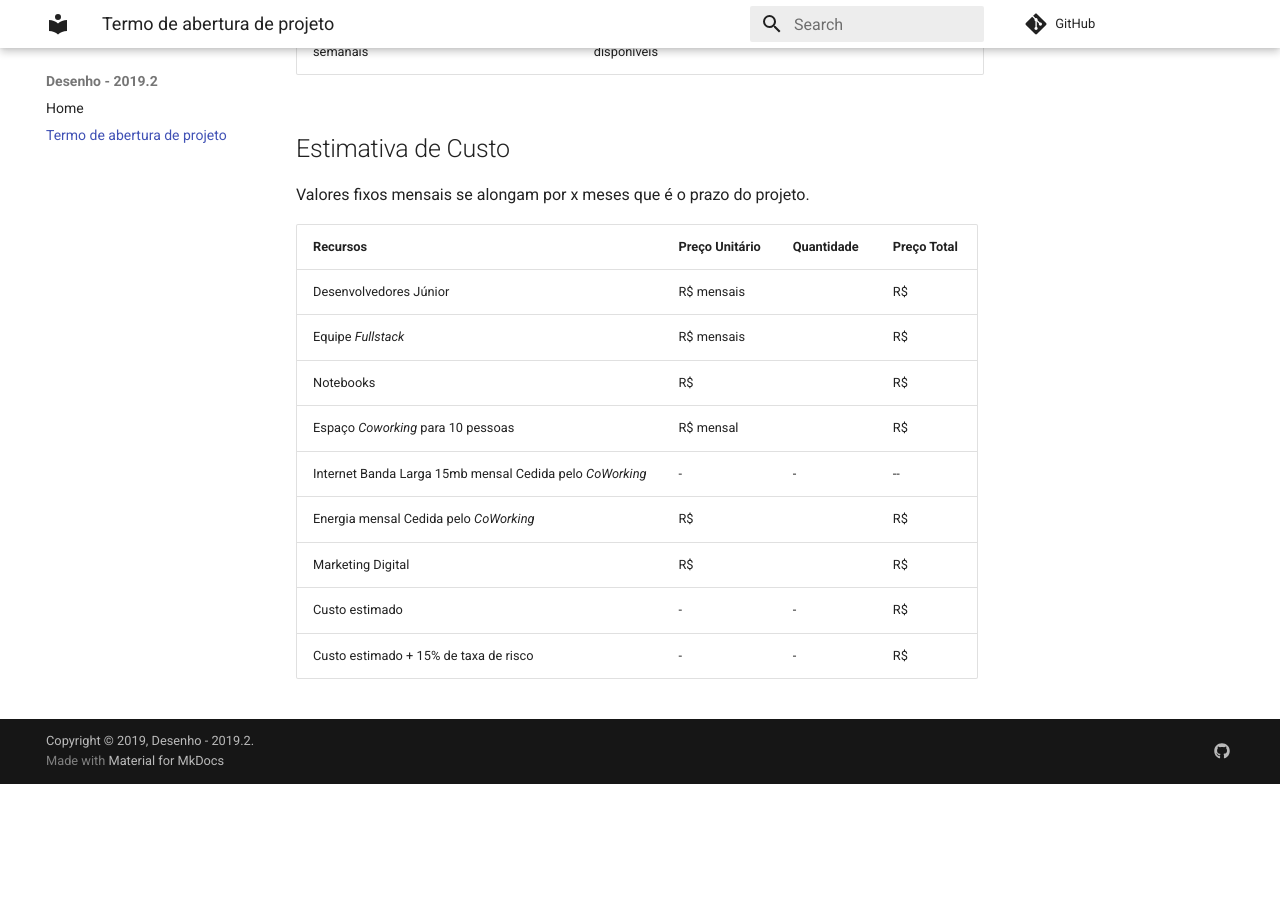
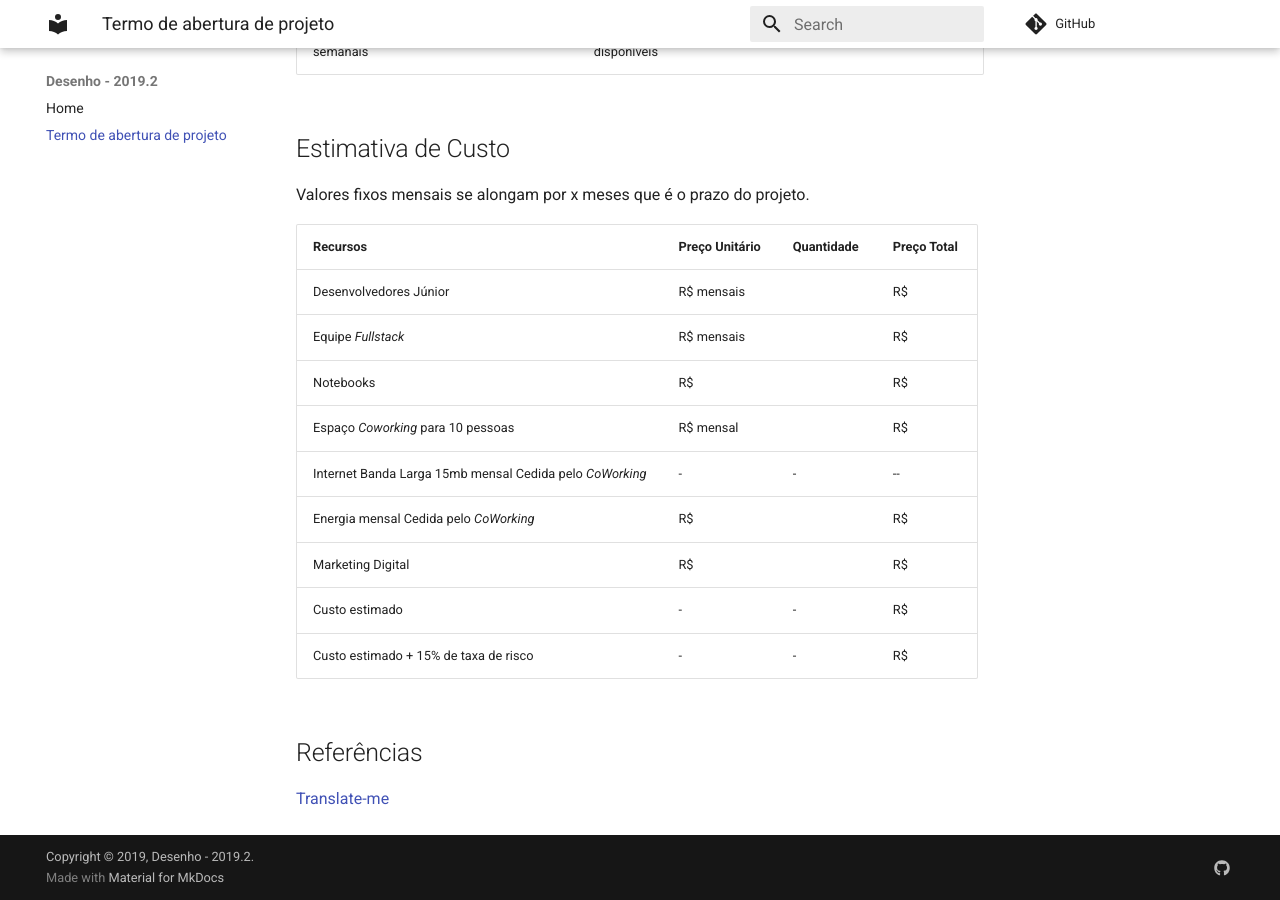
Before and after one commit to fga-desenho-2019-2/Wiki, an MkDocs documentation site: the page built from docs/tap.md, in a window 1280 px wide and 900 px high, scrolled down 3554 px. Built offline with MkDocs 1.6.1 and Material for MkDocs 9.7.7, drawn with Linux system fonts in a browser that asks for light colours; comment, search, counter and statistics services are not loaded; old or Windows-style settings are respelled for this version of MkDocs; before the commit the page ends 4338 px from its top, so only the background shows below that.

Commit message:
Adding references to the document

```diff
--- a/docs/tap.md
+++ b/docs/tap.md
@@ -92,3 +92,7 @@ Valores fixos mensais se alongam por x meses que é o prazo do projeto.
 |Marketing Digital|R$ ||R$ |
 |Custo estimado|-|-|R$ |
 |Custo estimado + 15% de taxa de risco|-|-|R$ |
+
+## Referências
+
+[Translate-me](https://translate-me.github.io/docs/documentos/gerencia/tap/)
```
